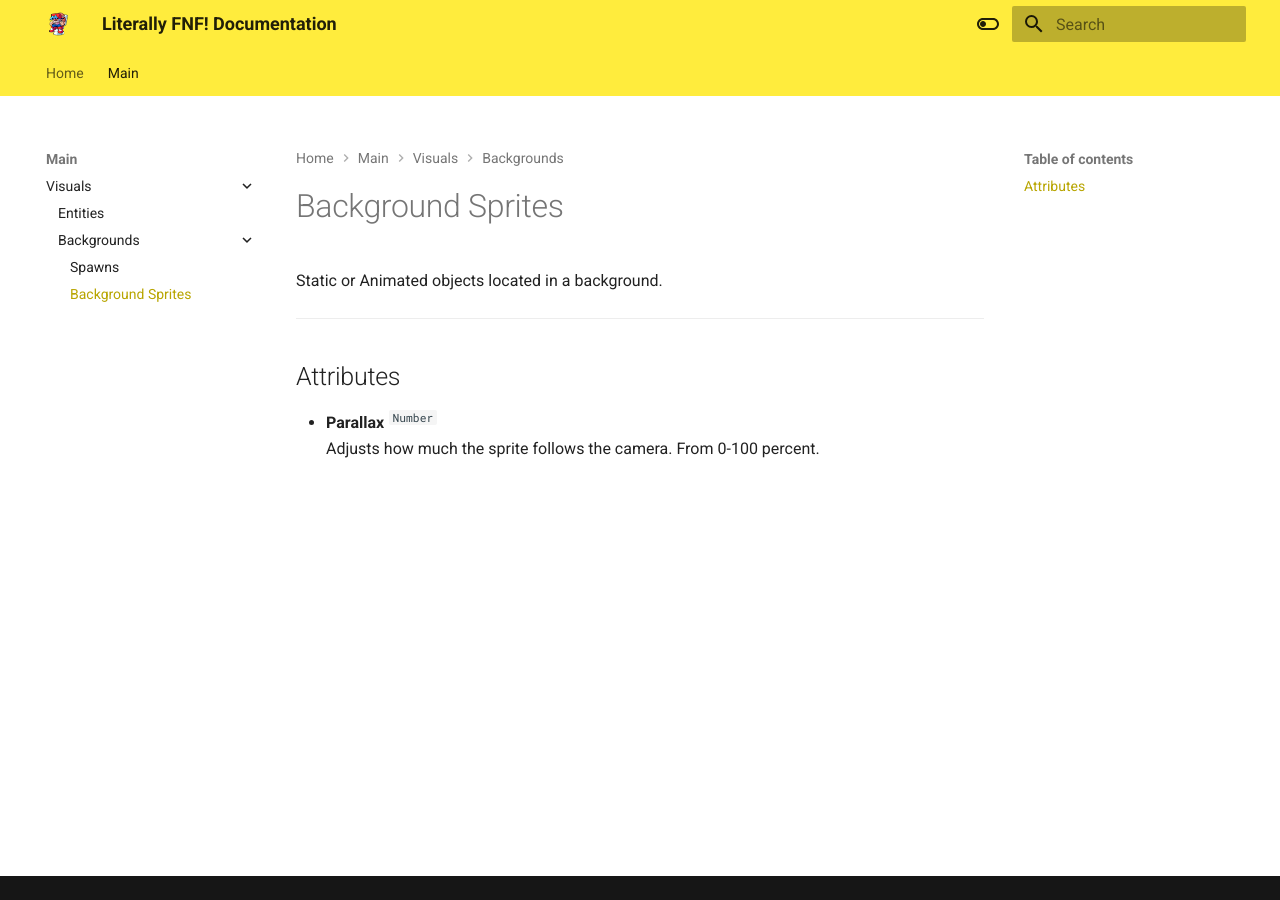
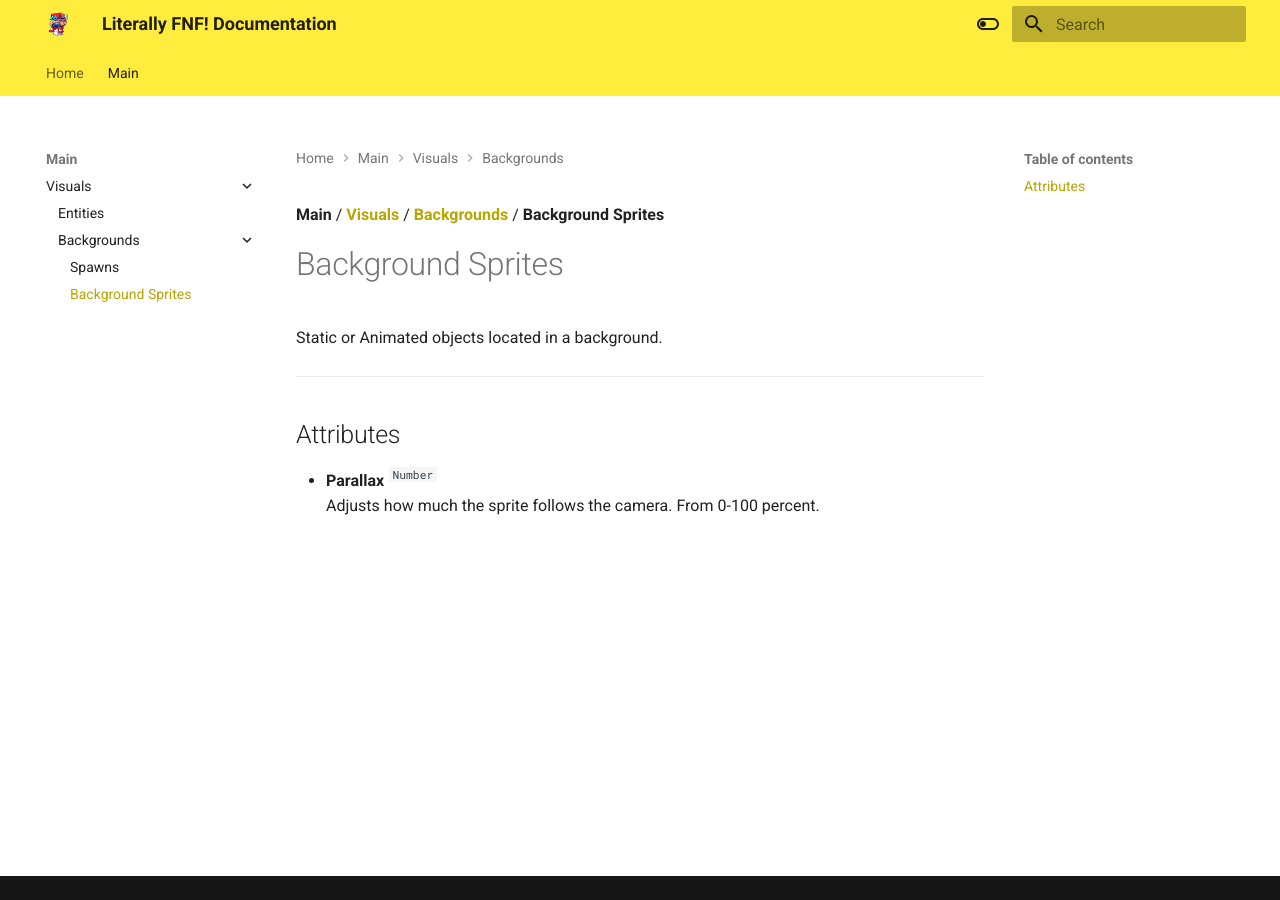
Before and after one commit to toad4085/Literally-FNF-Documentation, an MkDocs documentation site: the page built from docs/main/visuals/backgrounds/background_sprites.md, in a window 1280 px wide. Built offline with MkDocs 1.6.1 and Material for MkDocs 9.7.7, drawn with Linux system fonts in a browser that asks for light colours.

Commit message:
$added missing breadcrumbs

```diff
--- a/docs/main/visuals/backgrounds/background_sprites.md
+++ b/docs/main/visuals/backgrounds/background_sprites.md
@@ -1,3 +1,5 @@
+**Main** / [**Visuals**](../.. "shitballs") / [**Backgrounds**](.. "realballs") / **Background Sprites**
+
 # Background Sprites
 
 Static or Animated objects located in a background.
```
